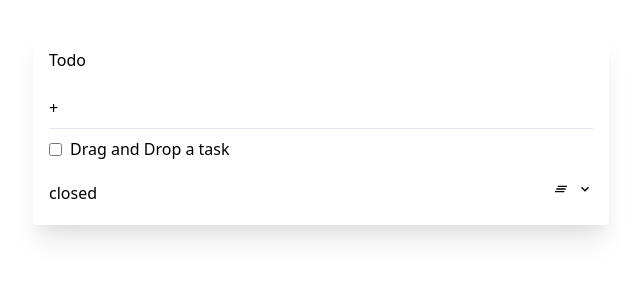
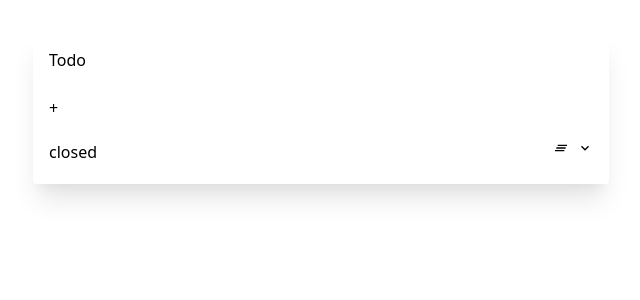
Before and after one commit to hisomura/todo-app, a Next.js app: page / in a window 1280 px wide. Shown: the top 300 px of the page, without its empty margins (319-959 px from the left). Built offline with nearby package versions, Linux system fonts and the light colour scheme.

Commit message:
Add user events and assertions to the test.

```diff
--- a/components/TaskItem.tsx
+++ b/components/TaskItem.tsx
@@ -13,7 +13,7 @@ type Props = {
 
 export default function TaskItem(props: Props) {
   return (
-    <li key={props.task.id} className="flex py-2">
+    <li key={props.task.id} className="flex py-2" data-testid={props.clearTask ? 'task-item-closed' : 'task-item-open'}>
       <input
         className="my-auto mr-2"
         type="checkbox"
--- a/pages/index.tsx
+++ b/pages/index.tsx
@@ -1,4 +1,4 @@
-import React from 'react';
+import React from 'react'
 import { ChangeEventHandler, KeyboardEventHandler, MouseEvent, useState } from 'react'
 import cn from 'classnames'
 import ToggleExpandIcon from '../components/ToggleExpandIcon'
@@ -7,17 +7,7 @@ import TaskItem from '../components/TaskItem'
 import { Task } from '../lib/task'
 
 export default function Home() {
-  const [tasks, setTasks] = useState<Task[]>([
-    Task.create('Show tasks', true),
-    Task.create('Add a task', true),
-    Task.create('Close a task', true),
-    Task.create('Reopen a task', true),
-    Task.create('Filter tasks by closed', true),
-    Task.create('Folding closed tasks', true),
-    Task.create('Clear a closed task', true),
-    Task.create('Clear all closed task', true),
-    Task.create('Drag and Drop a task'),
-  ])
+  const [tasks, setTasks] = useState<Task[]>([])
   const [formText, setFormText] = useState('')
   const [foldingClosedTasks, setFoldingClosedTasks] = useState(true)
 
```
Also changed, not shown: 1 other file (tests, documents, lock files or other folders).
